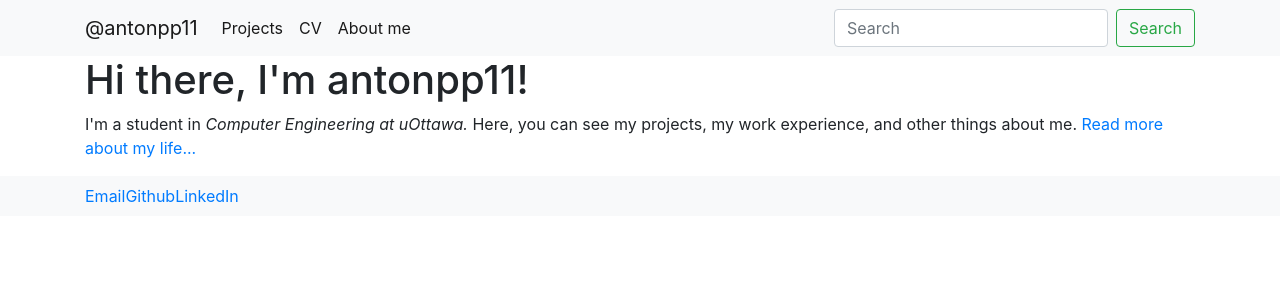
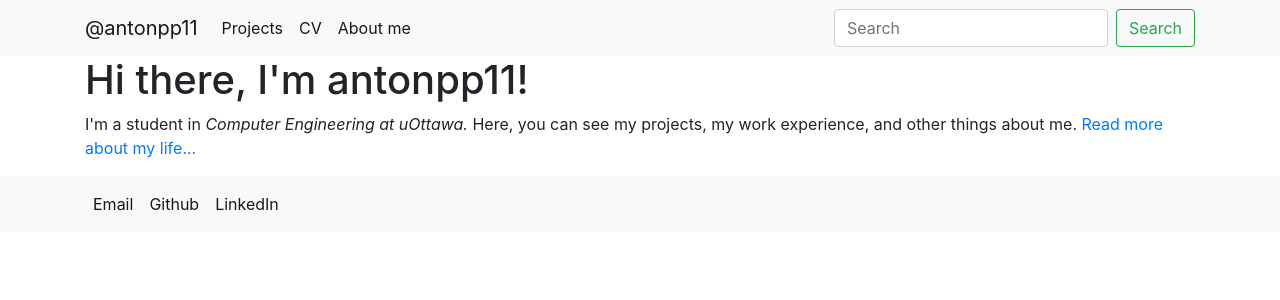
Before and after one commit to antonpp11/antonpp11.github.io, a Jekyll site: the page built from index.html, in a window 1280 px wide. Shown: the top 300 px of the page. Built offline with Jekyll 4.4.1, drawn with Linux system fonts in a browser that asks for light colours.

Commit message:
Update default.html

```diff
--- a/_layouts/default.html
+++ b/_layouts/default.html
@@ -49,9 +49,9 @@
 
 	          <div class="collapse navbar-collapse" id="navbarSupportedContent">
 	            <ul class="navbar-nav mr-auto">
-								<li><a href="mailto:antonpellerinpetrov@gmail.com" target="_blank">Email</a></li>
-		        		<li><a href="https://github.com/antonpp11" target="_blank">Github</a></li>
-		        		<li><a href="https://www.linkedin.com/in/antonpp11/" target="_blank">LinkedIn</a></li>
+								<li class="nav-item active"><a class="nav-link" href="mailto:antonpellerinpetrov@gmail.com" target="_blank">Email</a></li>
+		        		<li class="nav-item active"><a class="nav-link" href="https://github.com/antonpp11" target="_blank">Github</a></li>
+		        		<li class="nav-item active"><a class="nav-link" href="https://www.linkedin.com/in/antonpp11/" target="_blank">LinkedIn</a></li>
 	            </ul>
 	            <!-- <form class="form-inline my-2 my-lg-0">
 	              <input class="form-control mr-sm-2" type="search" placeholder="Search" aria-label="Search">
```
